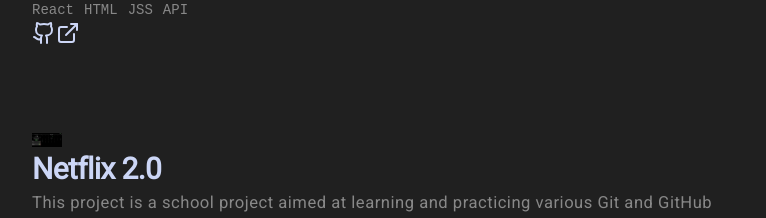
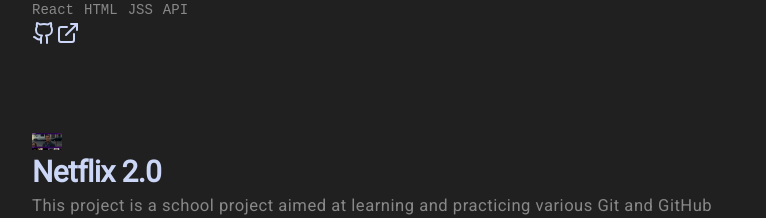
Before and after one commit to Sillen00/Portfolio_CV, a Next.js app: page / in a window 1280 px wide. Shown: the part 6600-6818 px from the top of the page, without its empty margins (244-1010 px from the left). Built offline with nearby package versions, Linux system fonts and the light colour scheme.

Commit message:
Fixed the netflix image and website.

```diff
--- a/data/projects.ts
+++ b/data/projects.ts
@@ -169,7 +169,7 @@
     builtWith: ["Github", "React", "HTML", "CSS"],
     githubLink: "https://github.com/Sillen00/Netflix2-0",
     hostedLink: "https://netflix2dot0.netlify.app/",
-    img: "/projectImages/todo_calendar.png", // Change image -------------------------------------
+    img: "/projectImages/netflix.png",
   },
   {
     id: 17,
```
Also changed, not shown: public/projectImages/netflix.png (added).
